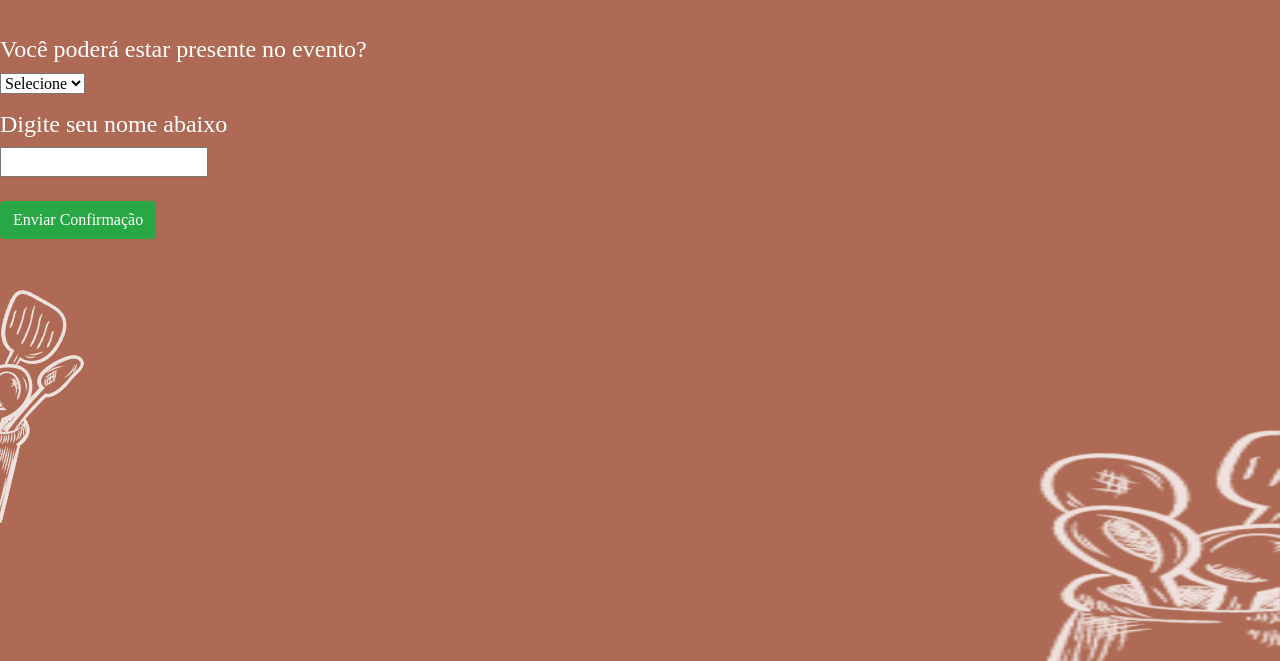
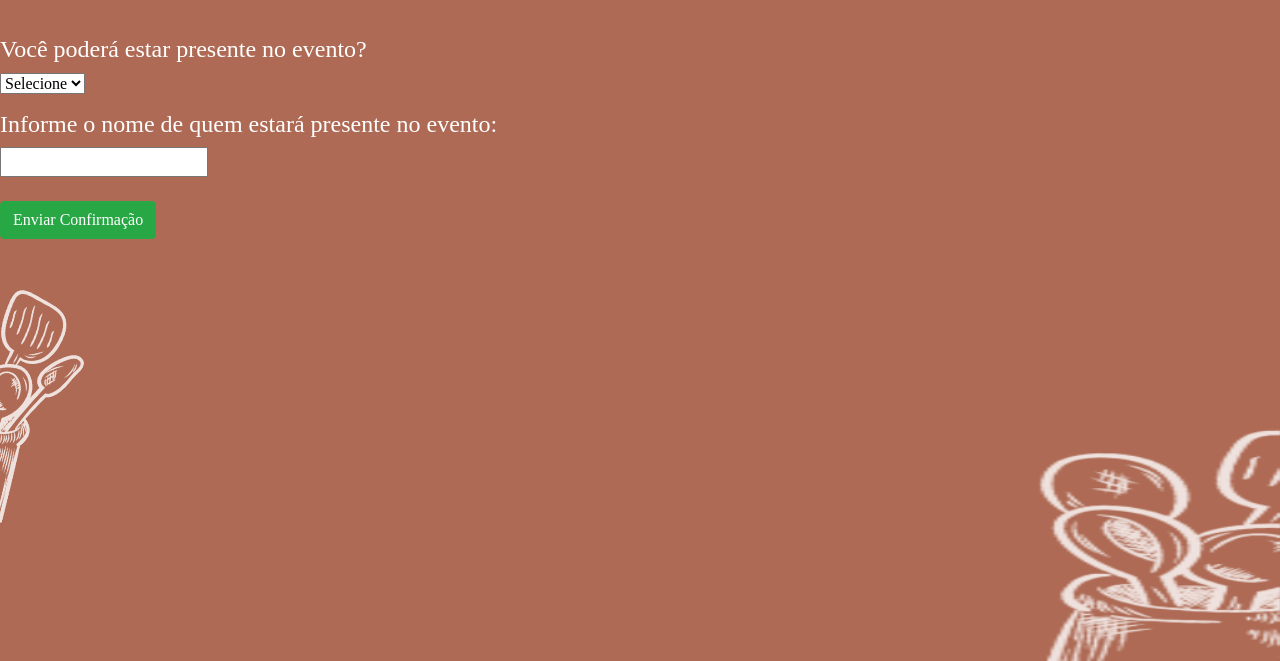
Before and after one commit to AugustoW12/ConfirmacaoPresenca, a plain HTML site: page index.html in a window 1280 px wide. Shown: the part 139-800 px from the top of the page. Drawn offline with nearby package versions, Linux system fonts and the light colour scheme.

Commit message:
index.html

```diff
--- a/index.html
+++ b/index.html
@@ -21,7 +21,7 @@
             <option value="Nao">Não</option>
           </select>
 
-        <h4>Digite seu nome abaixo</h4>
+        <h4>Informe o nome de quem estará presente no evento:</h4>
         <input type="text" name="nome" id="nome" required>
         <br><br>
 
```
